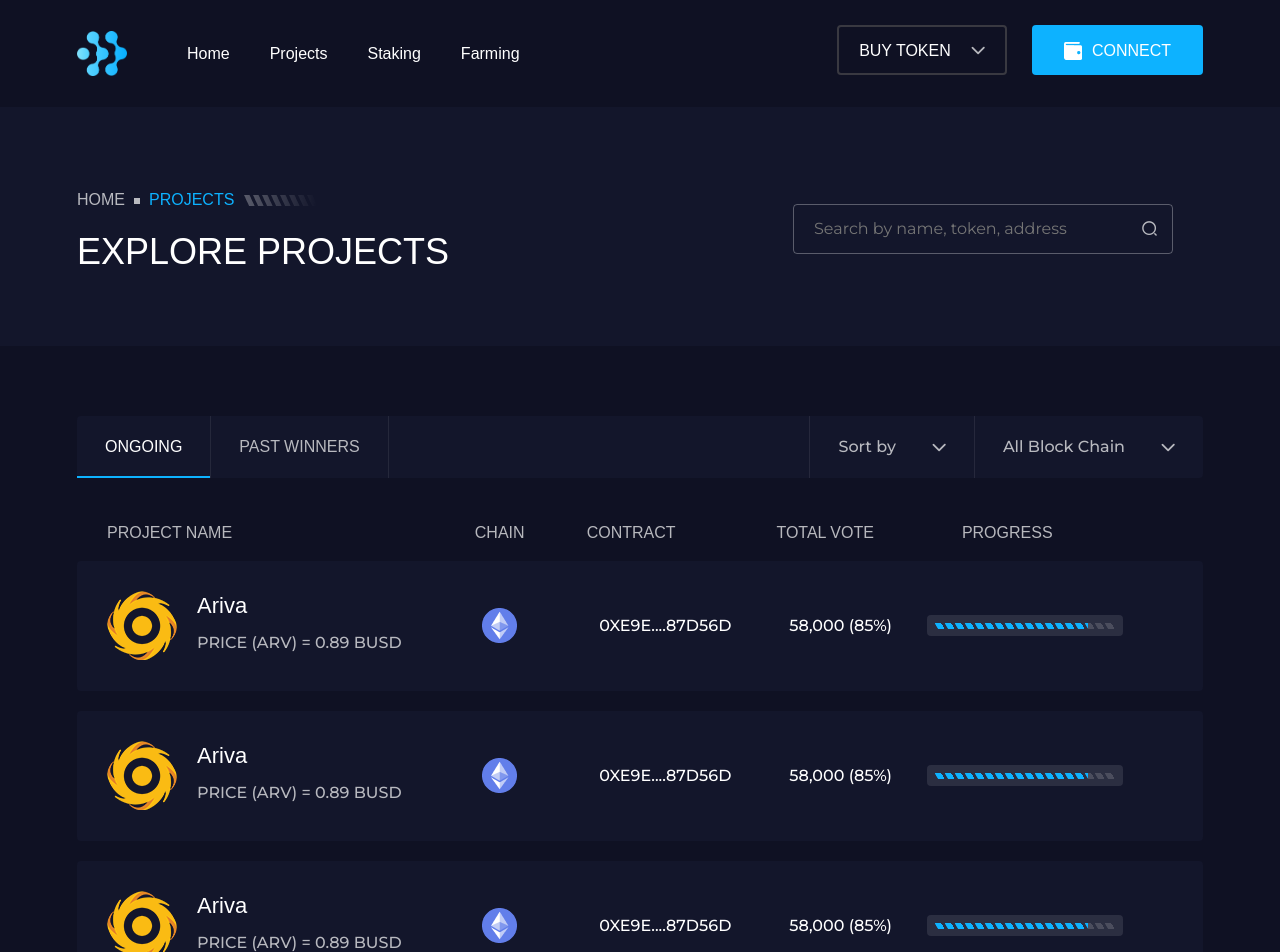
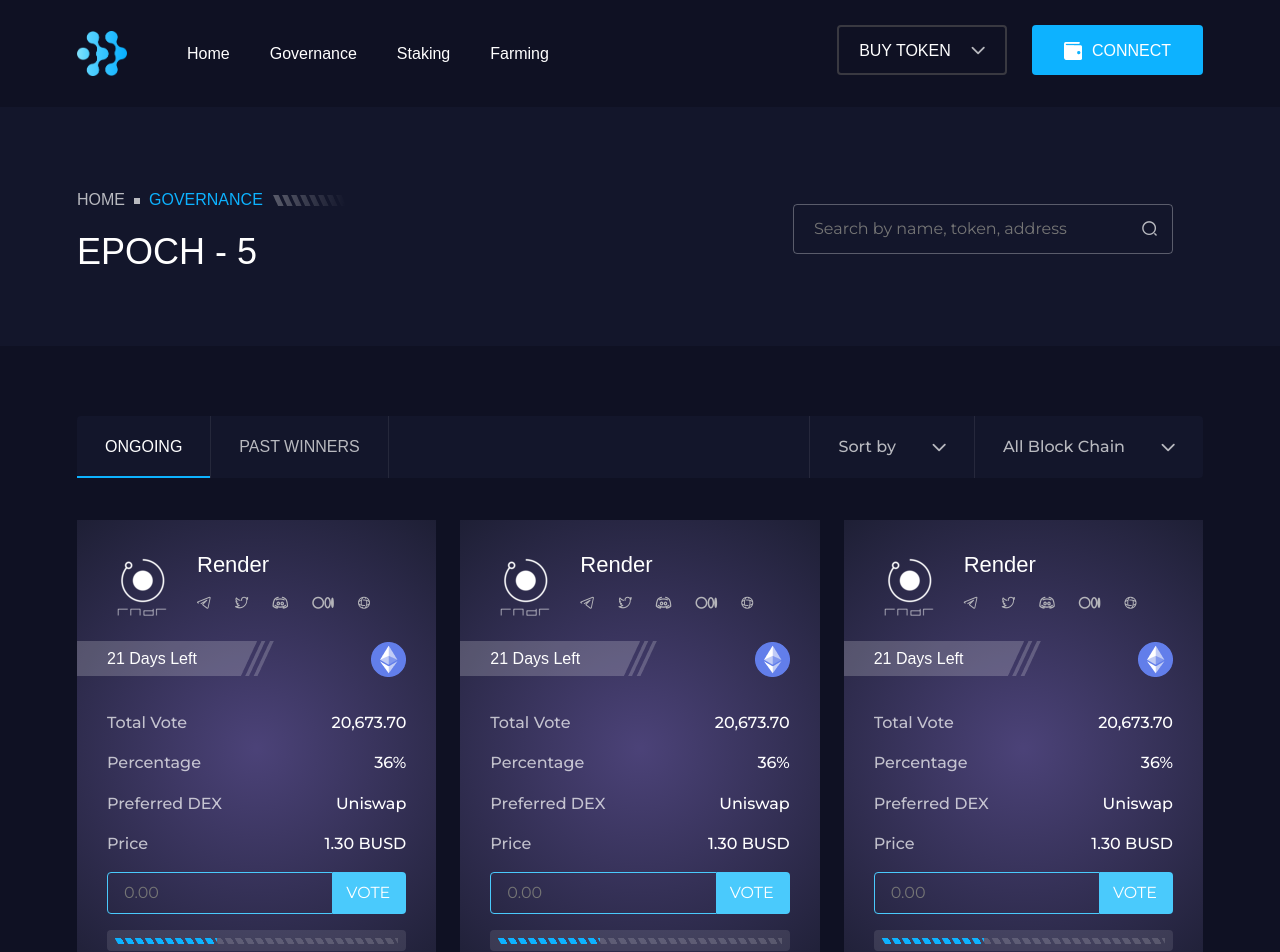
Before and after one commit to codeChef8888/xyz, a Next.js app: page /projects in a window 1280 px wide. Shown: the top 952 px of the page. Built offline with nearby package versions, Linux system fonts and the light colour scheme.

Commit message:
ongoing projects

```diff
--- a/components/Header.tsx
+++ b/components/Header.tsx
@@ -27,7 +27,7 @@ const Header: NextPage = () => {
                     </li>
                     <li>
                       <Link href="/projects">
-                        <a>Projects</a>
+                        <a>Governance</a>
                       </Link>
                     </li>
                     <li>
@@ -143,7 +143,7 @@ const Header: NextPage = () => {
             </li>
             <li>
               <Link href="/projects">
-                <a id="nav-close2">Projects</a>
+                <a id="nav-close2">Governance</a>
               </Link>
             </li>
             <li>
--- a/components/projects/ProjectListItem.tsx
+++ b/components/projects/ProjectListItem.tsx
@@ -4,8 +4,8 @@ import Link from "next/link";
 
 const ProjectListItem: NextPage = () => {
   return (
-    <div className="col-md-12">
-      <Link href="/project-details">
+    <div className="col-lg-4 col-md-6">
+      {/* <Link href="/project-details">
         <a>
           <div className="previous-item hover-shape-border hover-shape-inner">
             <div className="previous-gaming">
@@ -30,15 +30,7 @@ const ProjectListItem: NextPage = () => {
                   <li>
                     <span className="">0xe9e....87d56</span>D
                   </li>
-                  {/* <li>
-                    <span className="counter">12</span>H
-                  </li>
-                  <li>
-                    <span className="counter">15</span>M
-                  </li>
-                  <li>
-                    <span className="counter">58</span>S
-                  </li> */}
+
                 </ul>
               </div>
             </div>
@@ -66,7 +58,117 @@ const ProjectListItem: NextPage = () => {
             <span className="hover-shape-bg hover_shape3"></span>
           </div>
         </a>
-      </Link>
+      </Link> */}
+
+      <div className="project-item hover-shape-border">
+        <div className="project-info d-flex">
+          <Link href="/project-details">
+            <a>
+              <img
+                src="assets/images/project/project-imagee.png"
+                alt="Project-Image"
+              />
+            </a>
+          </Link>
+          <div className="project-auother">
+            <h4 className="mb-10">
+              <Link href="/project-details">
+                <a>Render</a>
+              </Link>
+            </h4>
+            <div className="dsc">
+              <ul className="social-icon-list" style={{display: "flex", columnGap: "1.5rem"}}>
+                <li>
+                  <a href="#">
+                    <i className="icon-telegram" style={{fontSize: "0.75rem"}}></i>
+                  </a>
+                </li>
+                <li>
+                  <a href="#">
+                    <i className="icon-twitter" style={{fontSize: "0.75rem"}}></i>
+                  </a>
+                </li>
+                <li>
+                  <a href="#">
+                    <i className="icon-discord" style={{fontSize: "0.75rem"}}></i>
+                  </a>
+                </li>
+                <li>
+                  <a href="#">
+                    <i className="icon-medium" style={{fontSize: "0.75rem"}}></i>
+                  </a>
+                </li>
+                <li>
+                  <a href="#">
+                    <i className="icon-world" style={{fontSize: "0.75rem"}}></i>
+                  </a>
+                </li>
+              </ul>
+            </div>
+          </div>
+        </div>
+        <div className="project-content">
+          <div className="project-header d-flex justify-content-between">
+            <div className="heading-title">
+              <h4>21 Days Left</h4>
+            </div>
+            <div className="project-icon">
+              <img
+                src="assets/images/project/project-single-image.png"
+                alt="Project-Image"
+              />
+            </div>
+          </div>
+          <div className="project-media">
+            <ul className="project-listing">
+              {/* <li>
+                Min allocation <span>0.33 BUSD</span>
+              </li> */}
+              <li>
+                Total Vote <span>20,673.70</span>
+              </li>
+              <li>
+                Percentage <span>36%</span>
+              </li>
+              <li>
+                Preferred DEX <span>Uniswap</span>
+              </li>
+              <li>
+                Price <span>1.30 BUSD</span>
+              </li>
+              <li>
+                <div className="projectCard-vote">
+                  <input placeholder="0.00" style={{padding: "0.25rem 1rem"}}/>
+                  <button className="black-shape">
+                    <span>VOTE</span>
+                    <span className="hover-shape1"></span>
+                    <span className="hover-shape2"></span>
+                    <span className="hover-shape3"></span>
+                  </button>
+                </div>
+              </li>
+            </ul>
+          </div>
+
+          <div className="progress-inner" style={{margin: "1rem 0"}}>
+            <div className="progress">
+              <div
+                className="progress-bar progress-bar-striped"
+                role="progressbar"
+                aria-valuenow={36}
+                aria-valuemin={0}
+                aria-valuemax={100}
+                style={{ width: "36%" }}
+              ></div>
+            </div>
+          </div>
+        </div>
+        <span className="border-shadow shadow-1"></span>
+        <span className="border-shadow shadow-2"></span>
+        <span className="border-shadow shadow-3"></span>
+        <span className="border-shadow shadow-4"></span>
+      </div>
+
     </div>
   );
 };
--- a/pages/projects.tsx
+++ b/pages/projects.tsx
@@ -17,14 +17,14 @@ const Projects: NextPage = () => {
                   <Link href="/">
                     <a className="breadcrumbs-link">Home</a>
                   </Link>
-                  <span className="sub-title">Projects</span>
+                  <span className="sub-title">Governance</span>
                   <img
                     className="heading-left-image"
                     src="assets/images/icons/steps.png"
                     alt="Steps-Image"
                   />
                 </div>
-                <h2 className="title mb-0">Explore Projects</h2>
+                <h2 className="title mb-0">EPOCH - 5</h2>
               </div>
             </div>
             <div className="col-lg-7 breadcrumbs-form md-pt-30">
@@ -173,7 +173,7 @@ const Projects: NextPage = () => {
               aria-labelledby="home-tab"
             >
               <div className="row align-items-center">
-                <div className="col-md-12">
+                {/* <div className="col-md-12">
                   <div className="previous-mainmenu mb-15">
                     <ul className="menu-list">
                       <li className="list1">Project name</li>
@@ -183,7 +183,7 @@ const Projects: NextPage = () => {
                       <li className="list5">Progress</li>
                     </ul>
                   </div>
-                </div>
+                </div> */}
                 <ProjectListItem />
                 <ProjectListItem />
                 <ProjectListItem />
```
